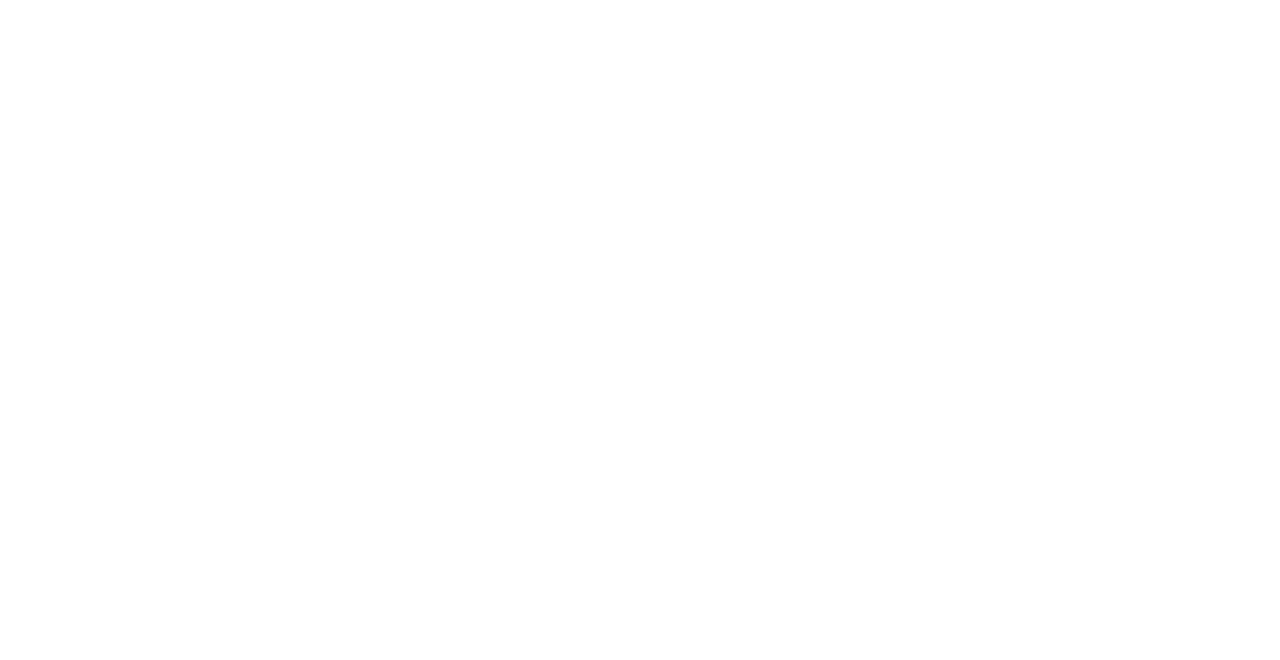
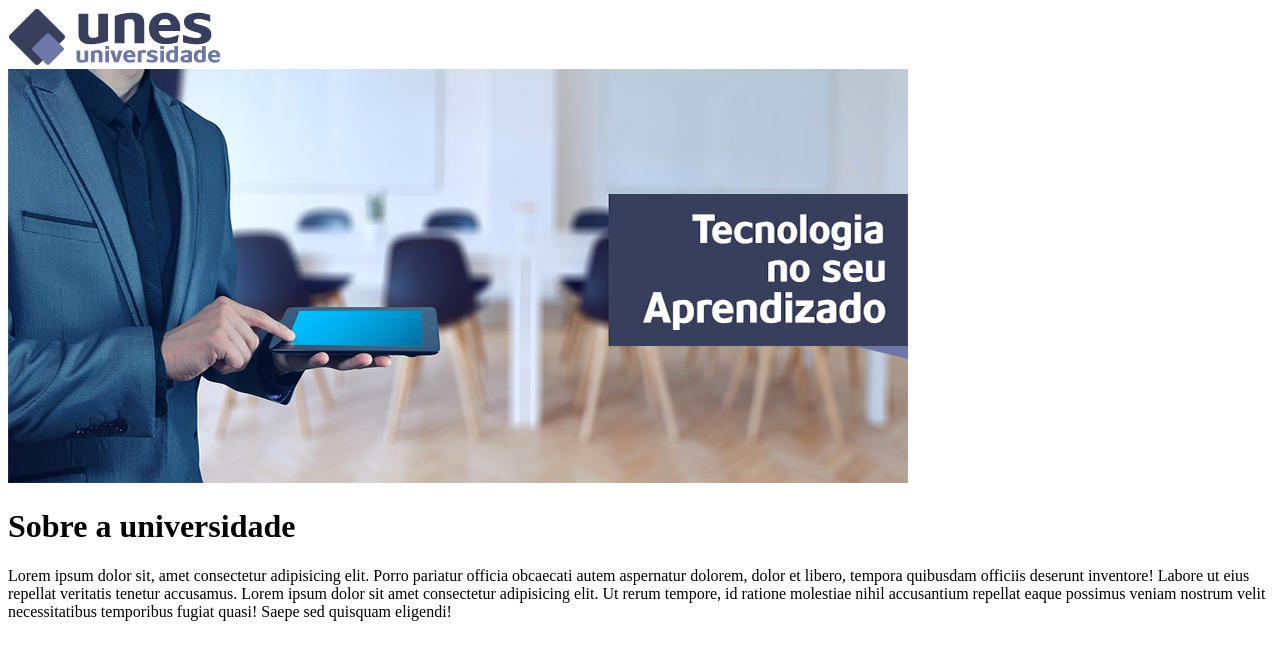
Before and after one commit to Giovane-a/curso-front-end-udemy, a plain HTML site: page projeto final modulo html/imagens/index.html in a window 1280 px wide. Drawn offline with Linux system fonts and the light colour scheme.

Commit message:
Update index.html

```diff
--- a/projeto final modulo html/imagens/index.html
+++ b/projeto final modulo html/imagens/index.html
@@ -8,5 +8,11 @@
 </head>
 <body>
 
+    <img src="logo.png" alt=""><br>
+    <img src="capa.png" alt="">
+
+    <h1>Sobre a universidade</h1>
+
+    <p>Lorem ipsum dolor sit, amet consectetur adipisicing elit. Porro pariatur officia obcaecati autem aspernatur dolorem, dolor et libero, tempora quibusdam officiis deserunt inventore! Labore ut eius repellat veritatis tenetur accusamus. Lorem ipsum dolor sit amet consectetur adipisicing elit. Ut rerum tempore, id ratione molestiae nihil accusantium repellat eaque possimus veniam nostrum velit necessitatibus temporibus fugiat quasi! Saepe sed quisquam eligendi!</p>
 </body>
 </html>
```
